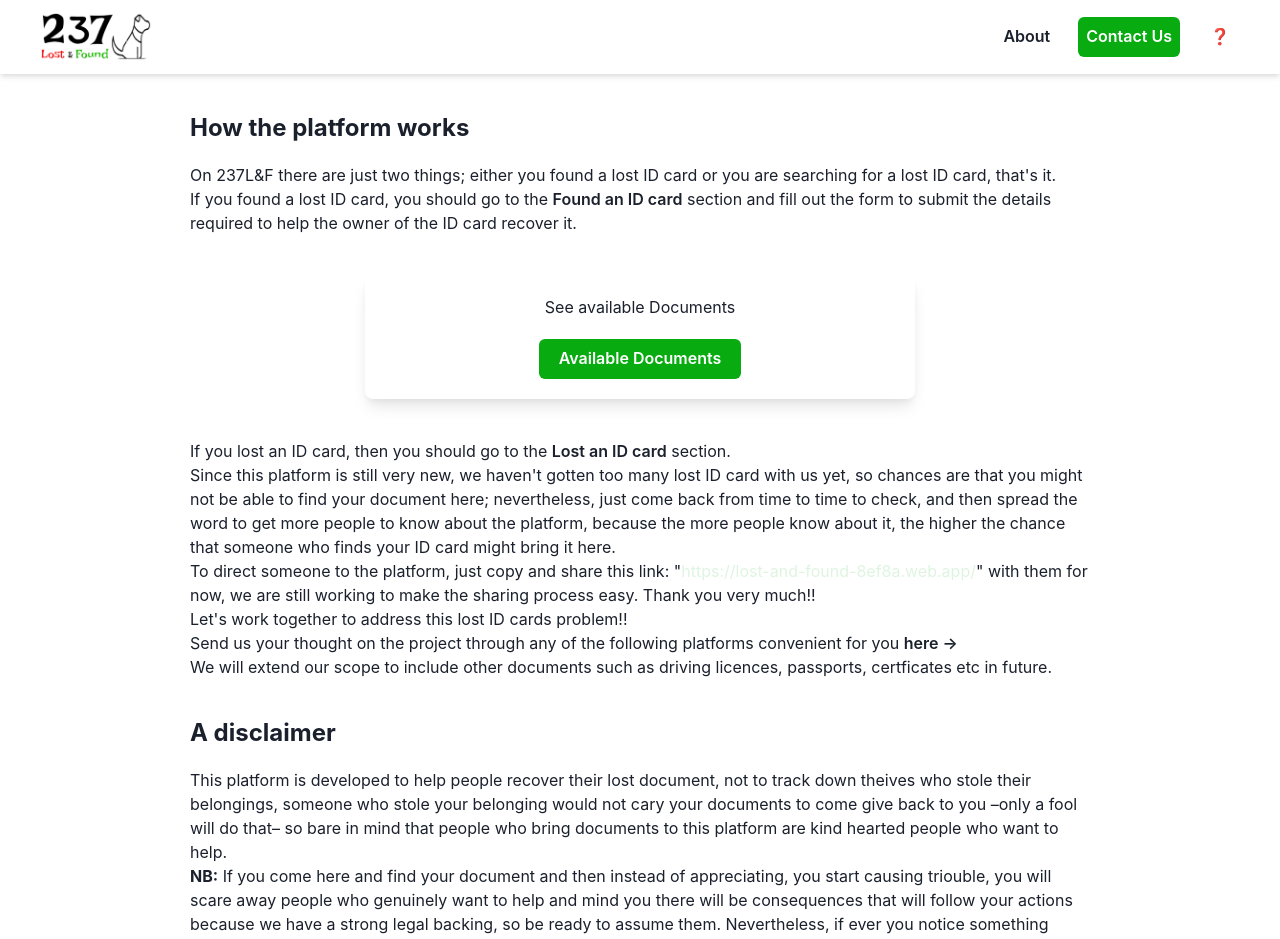
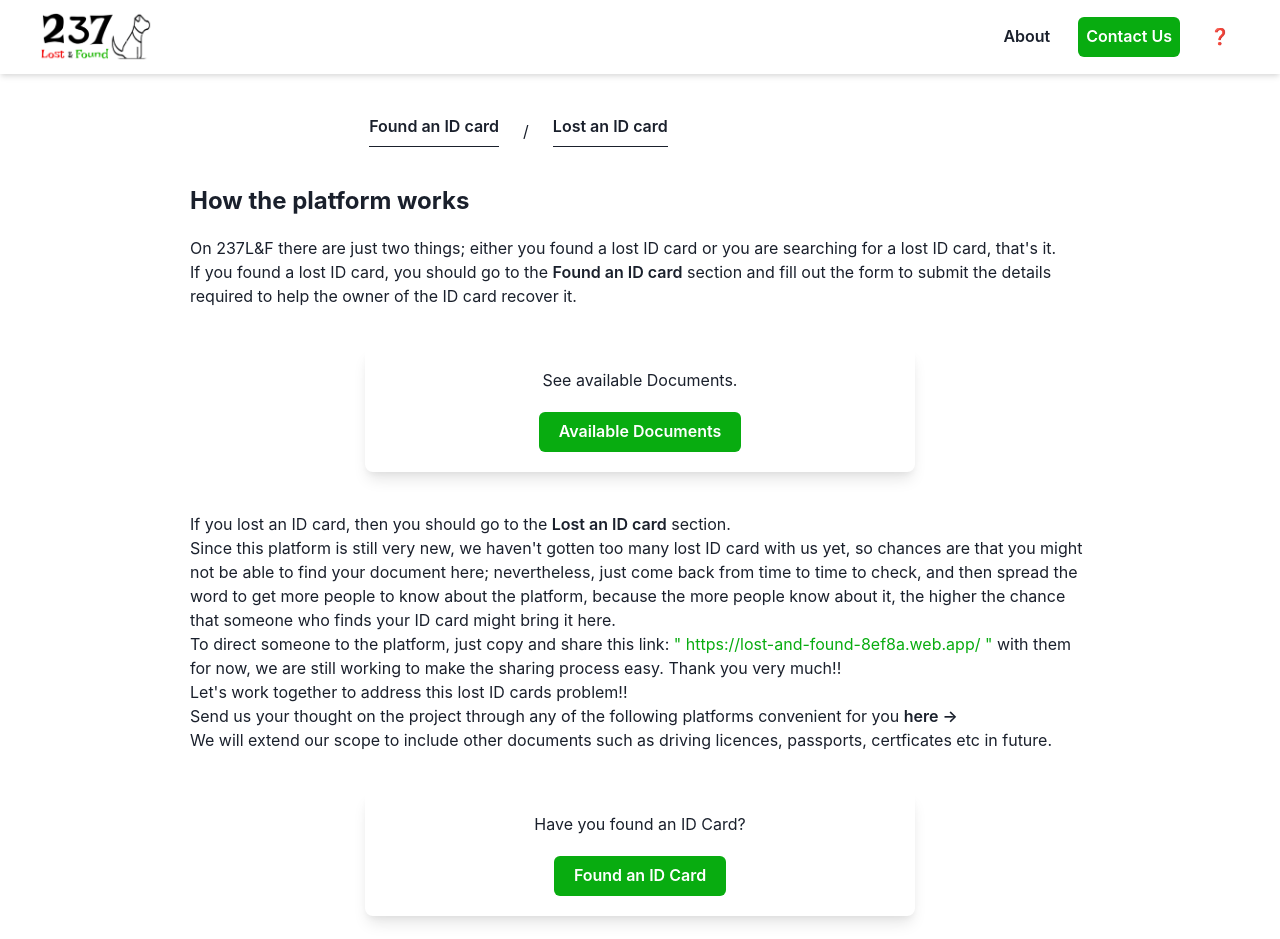
Before and after one commit to Chenwi32/237_lost_and_found, a Next.js app: page /about in a window 1280 px wide. Shown: the top 939 px of the page. Built offline with nearby package versions, Linux system fonts and the light colour scheme.

Commit message:
fixed some typos, added bread crumbs on all pages

```diff
--- a/components/description.jsx
+++ b/components/description.jsx
@@ -1,4 +1,12 @@
-import { Box, Button, Container, Heading, HStack, Stack, Text } from "@chakra-ui/react";
+import {
+  Box,
+  Button,
+  Container,
+  Heading,
+  HStack,
+  Stack,
+  Text,
+} from "@chakra-ui/react";
 import Link from "next/link";
 
 const Description = () => {
@@ -9,33 +17,35 @@ const Description = () => {
       </Heading>
 
       <Text>
-          On 237L&F there are just two things; either you found a lost ID card
-          or you are searching for a lost ID card, that's it. <br />
+        On 237L&F there are just two things; either you found a lost ID card or
+        you are searching for a lost ID card, that's it. <br />
         If you found a lost ID card, you should go to the{" "}
-          <Link href={`/nationalIdCollection`}>Found an ID card</Link> section
-          and fill out the form to submit the details required to help the owner
-          of the ID card recover it.
+        <Link href={`/nationalIdCollection`}>Found an ID card</Link> section and
+        fill out the form to submit the details required to help the owner of
+        the ID card recover it.
       </Text>
 
       <Stack
-                margin={'auto'}
-                mt={10} mb={10} boxShadow="lg" p={5} align={"center"}
-                borderRadius='lg'
+        margin={"auto"}
+        mt={10}
+        mb={10}
+        boxShadow="lg"
+        p={5}
+        align={"center"}
+        borderRadius="lg"
         maxW={550}
         gap={5}
-          direction='column'
+        direction="column"
       >
-                <Text>
-                  See available Documents
-                </Text>
+        <Text>See available Documents.</Text>
 
         <Link href="/feeds">
           <Button
             bg="brand.100"
             color="brand.400"
             _hover={{
-                color: 'brand.400',
-                bg: "brand.200"
+              color: "brand.400",
+              bg: "brand.200",
             }}
             p={5}
           >
@@ -53,11 +63,12 @@ const Description = () => {
         check, and then spread the word to get more people to know about the
         platform, because the more people know about it, the higher the chance
         that someone who finds your ID card might bring it here. <br />
-          To direct someone to the platform, just copy and share this link: "
-          <span className="share_link">
-            https://lost-and-found-8ef8a.web.app/
-          </span>
-          " with them for now, we are still working to make the sharing process
+        To direct someone to the platform, just copy and share this link:
+        <Text as={"span"} color={"brand.100"}>
+          {" "}
+          " https://lost-and-found-8ef8a.web.app/ "
+        </Text>{" "}
+        with them for now, we are still working to make the sharing process
         easy. Thank you very much!!
       </Text>
       <Text>
@@ -74,28 +85,57 @@ const Description = () => {
         licences, passports, certficates etc in future.
       </Text>
 
+      <Stack
+        margin={"auto"}
+        mt={10}
+        mb={10}
+        boxShadow="lg"
+        p={5}
+        align={"center"}
+        borderRadius="lg"
+        maxW={550}
+        gap={5}
+        direction="column"
+      >
+        <Text>Have you found an ID Card?</Text>
+
+        <Link href="/nationalIdCollection">
+          <Button
+            bg="brand.100"
+            color="brand.400"
+            _hover={{
+              color: "brand.400",
+              bg: "brand.200",
+            }}
+            p={5}
+          >
+            Found an ID Card
+          </Button>
+        </Link>
+      </Stack>
+
       <Heading fontSize={"1.5rem"} mt={10} mb={5}>
         A disclaimer
       </Heading>
 
       <Text>
         This platform is developed to help people recover their lost document,
-          not to track down theives who stole their belongings, someone who
-          stole your belonging would not cary your documents to come give back
-          to you –only a fool will do that– so bare in mind that people who
-          bring documents to this platform are kind hearted people who want to
-          help. <br />
+        not to track down theives who stole their belongings, someone who stole
+        your belonging would not cary your documents to come and give back to you
+        – only a fool will do that – so bare in mind that people who bring
+        documents to this platform are kind hearted people who want to help.{" "}
+        <br />
         <strong>NB:</strong> If you come here and find your document and then
-          instead of appreciating, you start causing triouble, you will scare
-          away people who genuinely want to help and mind you there will be
-          consequences that will follow your actions because we have a strong
+        instead of appreciating, you start causing triouble, you will scare away
+        people who genuinely want to help and mind you, there will be
+        consequences that will follow your actions, because we have a strong
         legal backing, so be ready to assume them. Nevertheless, if ever you
         notice something fishy, don't hesitate to{" "}
         <Link href={"/contact"}>contact us</Link> and we'll sort it out the
-          right way.
+        right way. Thank you!!
       </Text>
     </Container>
   );
-}
+};
 
 export default Description;
--- a/pages/about.jsx
+++ b/pages/about.jsx
@@ -1,10 +1,12 @@
 import { Container } from "@chakra-ui/react";
+import BreadCrumbs from "../components/BreadCrumbs";
 
 import Description from "../components/description";
 
 const About = () => {
     return (
         <Container mb={10} maxW={1200}>
+            <BreadCrumbs/>
             <Description/>
         </Container>
     );
--- a/pages/contact.jsx
+++ b/pages/contact.jsx
@@ -5,6 +5,7 @@ import styles from "../styles/contact.module.css";
 import { faFacebookF, faWhatsapp } from "@fortawesome/free-brands-svg-icons";
 import { FontAwesomeIcon } from "@fortawesome/react-fontawesome";
 import Head from "next/head";
+import BreadCrumbs from "../components/BreadCrumbs";
 
 
 const Contact = () => {
@@ -22,6 +23,9 @@ const Contact = () => {
         </Head>
       }
       <Container minH={"80vh"} align="center">
+
+        <BreadCrumbs/>
+
         <div className={`${styles.contact}`}>
           <Heading>
             You can reach us through any of these platforms that is convenient
--- a/pages/feeds.jsx
+++ b/pages/feeds.jsx
@@ -1,9 +1,12 @@
 import { Container } from "@chakra-ui/react";
 import AvilableDocs from "../components/avilableDocs";
+import BreadCrumbs from "../components/BreadCrumbs";
 
 const Feeds = () => {
     return (
         <Container maxW={1200} minHeight={'90vh'}>
+
+            <BreadCrumbs/>
 
             <AvilableDocs/>
         </Container>
--- a/pages/help.jsx
+++ b/pages/help.jsx
@@ -9,6 +9,7 @@ import {
   Heading,
 } from "@chakra-ui/react";
 import Head from "next/head";
+import BreadCrumbs from "../components/BreadCrumbs";
 
 const Help = () => {
   return (
@@ -22,6 +23,9 @@ const Help = () => {
       }
 
       <Container maxW="1200px" minH={"80vh"}>
+
+        <BreadCrumbs/>
+
         <Box>
           <Heading>FAQ</Heading>
 
```
Lines whose indentation alone changed are shown as unchanged.
